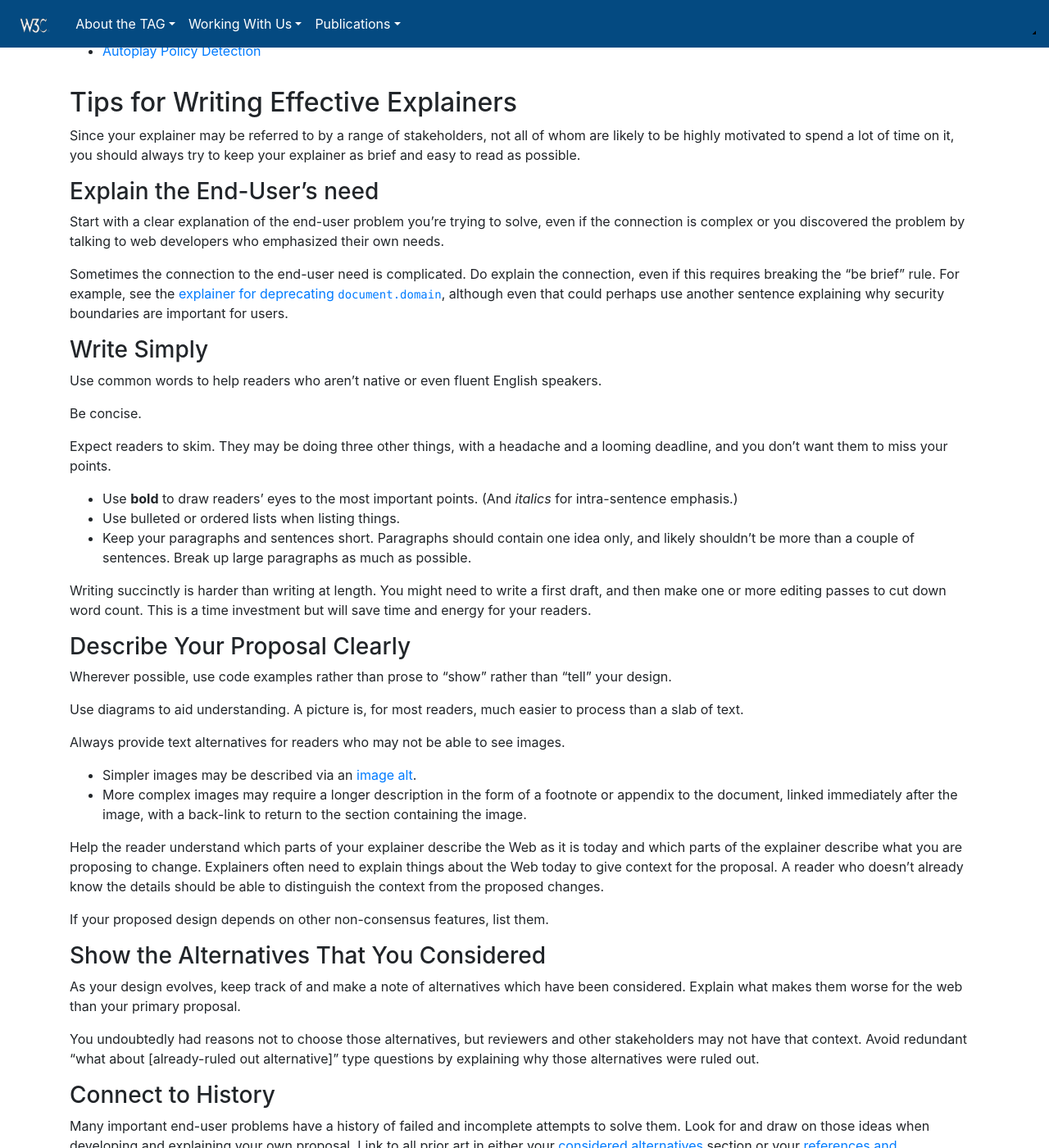
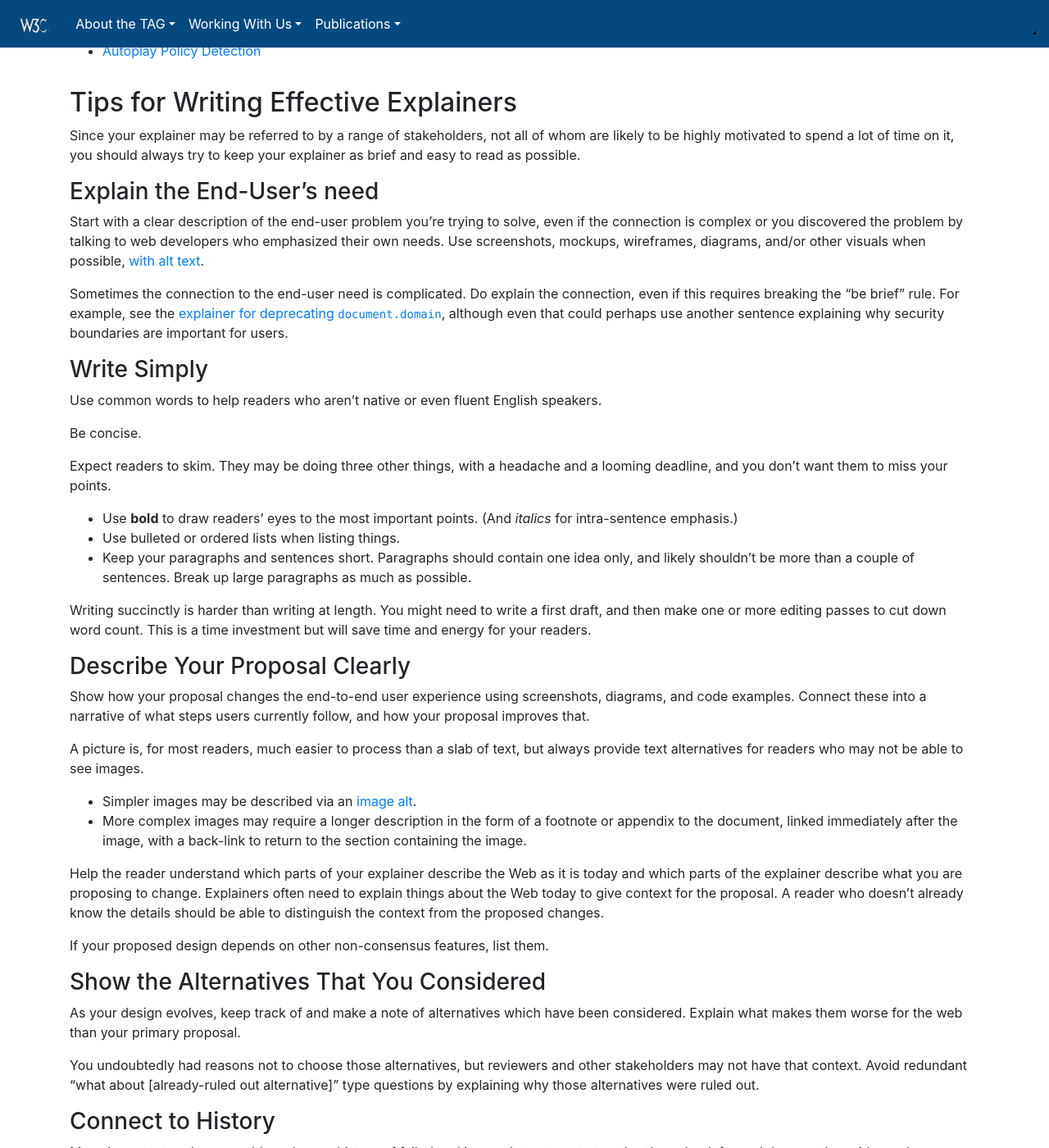
Before and after one commit to w3ctag/tag.w3.org, a Jekyll site: the page built from explainers/index.md, in a window 1280 px wide and 1400 px high, scrolled down 932 px. Shown: the whole window at 82% size. Built offline with Jekyll 4.4.1, drawn with Linux system fonts in a browser that asks for light colours; nearby versions of some CDN libraries; library files that are not in the unit come from our copies.

Commit message:
Ask for the end-to-end user experience in explainers. (#66)
Co-authored-by: Daniel Appelquist <dan@torgo.com>

```diff
--- a/explainers/index.md
+++ b/explainers/index.md
@@ -63,9 +63,10 @@ you should always try to keep your explainer as brief and easy to read as possib
 
 ### Explain the End-User's need
 
-Start with a clear explanation of the end-user problem you're trying to solve,
+Start with a clear description of the end-user problem you're trying to solve,
 even if the connection is complex or
 you discovered the problem by talking to web developers who emphasized their own needs.
+Use screenshots, mockups, wireframes, diagrams, and/or other visuals when possible, [with alt text](#alt-text).
 
 Sometimes the connection to the end-user need is complicated.
 Do explain the connection,
@@ -97,12 +98,14 @@ This is a time investment but will save time and energy for your readers.
 
 ### Describe Your Proposal Clearly
 
-Wherever possible, use code examples rather than prose to “show” rather than “tell” your design.
+Show how your proposal changes the end-to-end user experience
+using screenshots, diagrams, and code examples.
+Connect these into a narrative of what steps users currently follow,
+and how your proposal improves that.
 
-Use diagrams to aid understanding.
-A picture is, for most readers, much easier to process than a slab of text.
-
-Always provide text alternatives for readers who may not be able to see images.
+A picture is, for most readers, much easier to process than a slab of text,
+but always provide text alternatives for readers who may not be able to see images.
+{:#alt-text}
 
 - Simpler images may be described via an [image alt](https://webaim.org/techniques/alttext/#complex).
 - More complex images may require a longer description in the form of a footnote or appendix to the document, linked immediately after the image, with a back-link to return to the section containing the image.
```
